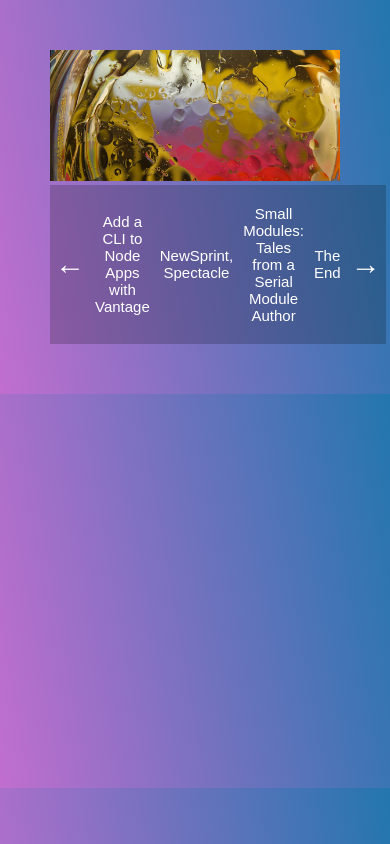
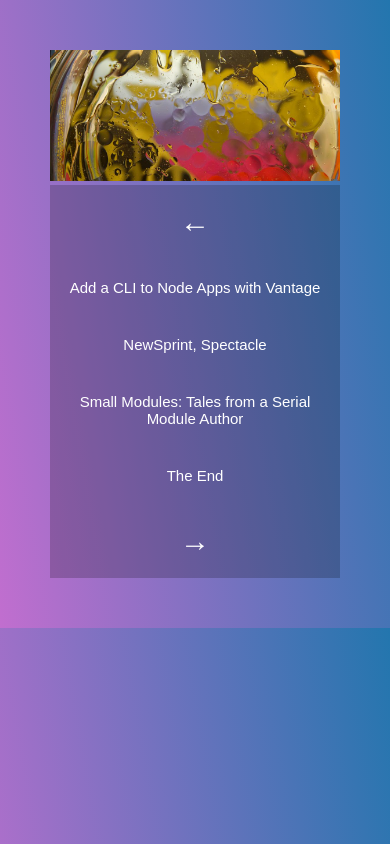
Before and after one commit to lastnamearya/CSS-flexbox, a plain HTML site: page workshop-3 Nesting Flexbox/index.html in a window 390 px wide. Drawn offline with Linux system fonts and the light colour scheme.

Commit message:
nesting flexbox + mobile responsive touch added

```diff
--- a/workshop-3 Nesting Flexbox/style.css
+++ b/workshop-3 Nesting Flexbox/style.css
@@ -72,3 +72,15 @@
   display: block;
   width: 100%;
 }
+
+/* Making it responsive for Mobile Screens */
+
+@media all and (max-width: 500px) {
+  .slider-nav ul {
+    flex-wrap: wrap;
+  }
+
+  .slider-nav li {
+    flex-basis: 100%;
+  }
+}
```
